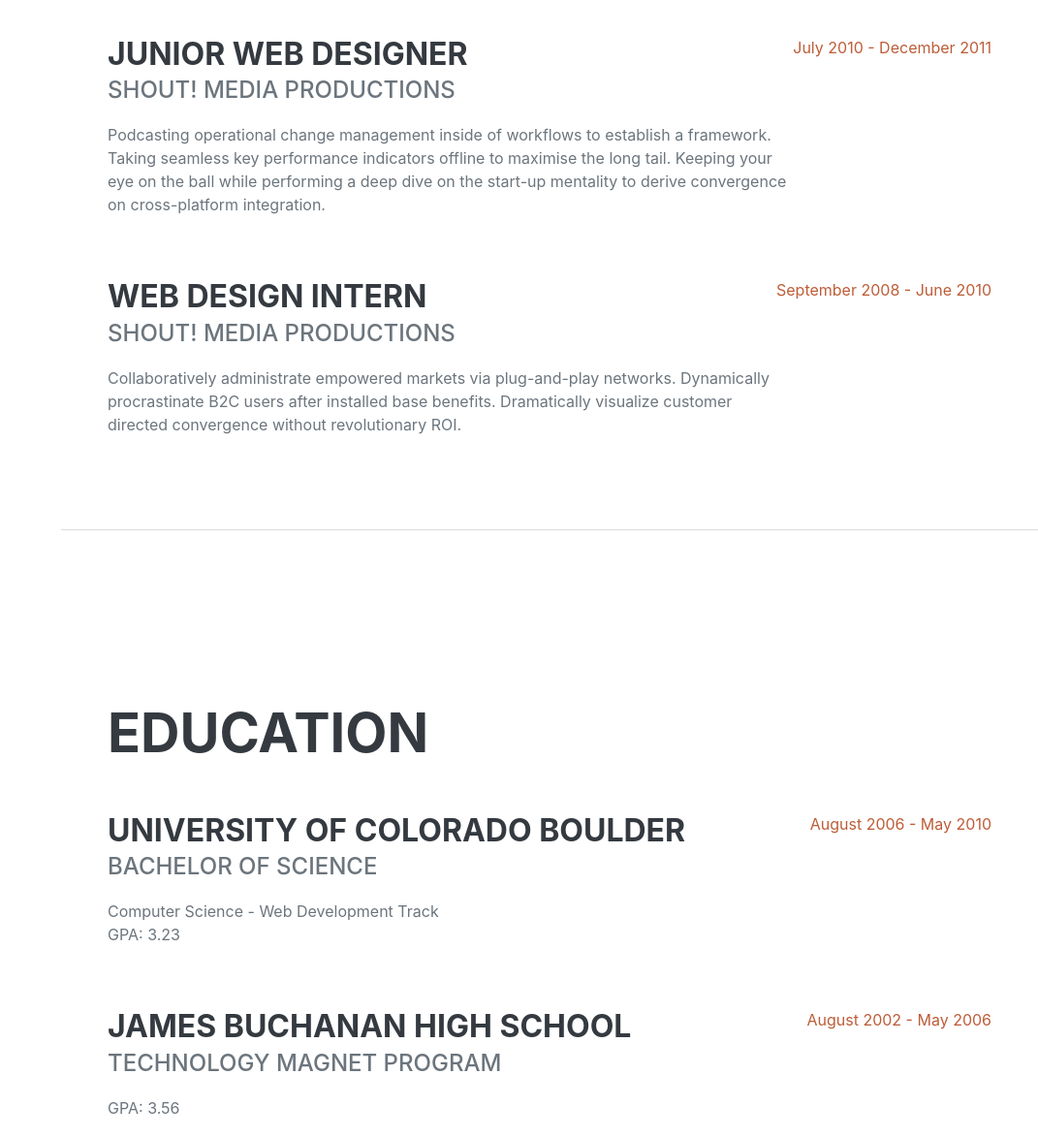
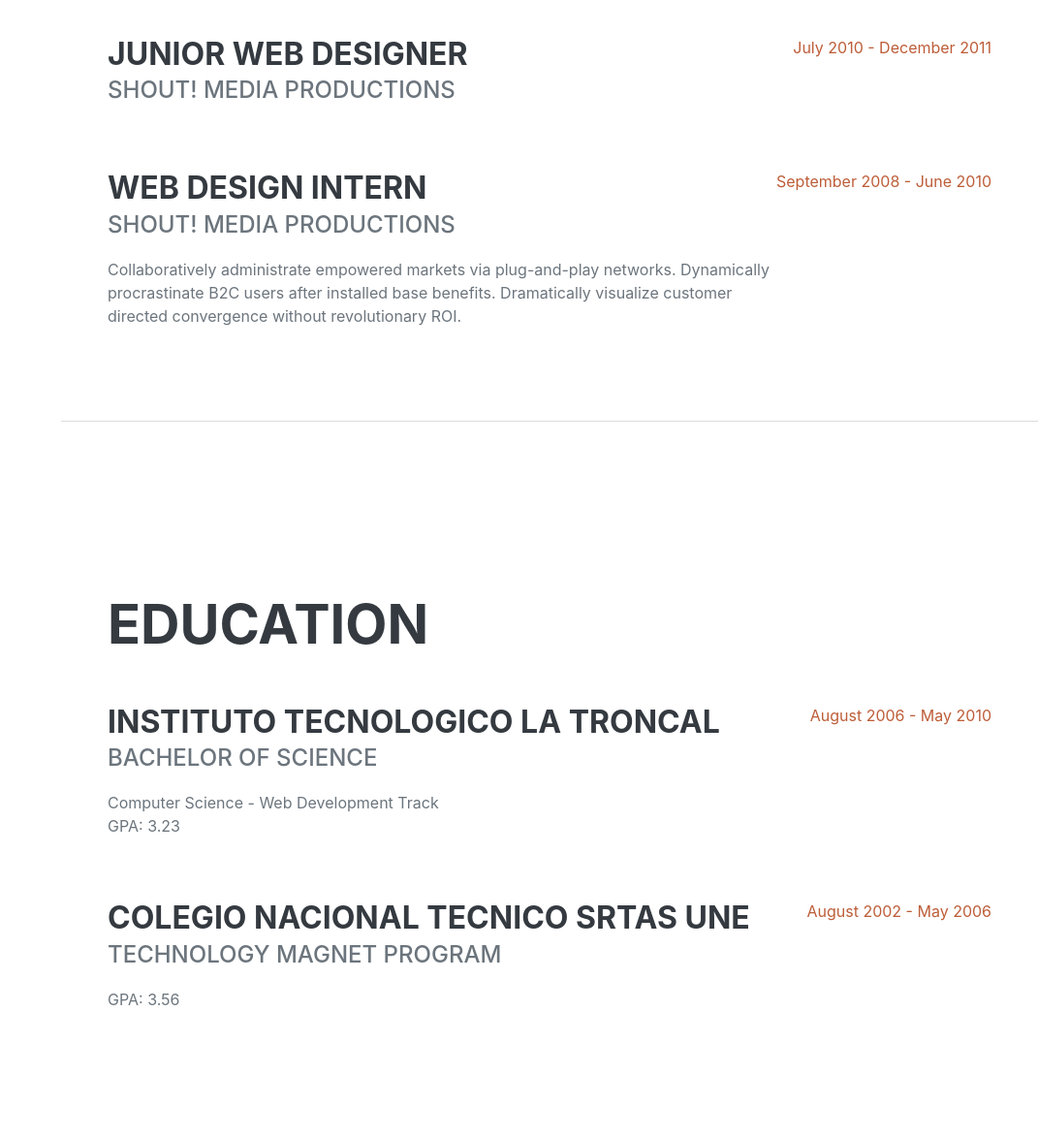
Before and after one commit to SAD-CEDE/myweb.github.io, a plain HTML site: page index.html in a window 1280 px wide. Shown: the part 1460-2634 px from the top of the page at 97% size, without its empty margins (209-1280 px from the left). Drawn offline with nearby package versions, Linux system fonts and the light colour scheme; a web font is replaced by a local one.

Commit message:
cambio de informacion

```diff
--- a/index.html
+++ b/index.html
@@ -92,7 +92,7 @@
           <h1 class="mb-0">
             SANDRA
             <span class="text-primary">CEDEÑO</span>
-          </h1>
+
           <div class="subheading mb-5">
             LA TRONCAL · (593) 93813553·
             <a href="mailto:name@email.com">johannacedeno1707@gmail.com</a>
@@ -164,11 +164,7 @@
               <h3 class="mb-0">Junior Web Designer</h3>
               <div class="subheading mb-3">Shout! Media Productions</div>
               <p>
-                Podcasting operational change management inside of workflows to
-                establish a framework. Taking seamless key performance
-                indicators offline to maximise the long tail. Keeping your eye
-                on the ball while performing a deep dive on the start-up
-                mentality to derive convergence on cross-platform integration.
+
               </p>
             </div>
             <div class="flex-shrink-0">
@@ -201,7 +197,7 @@
             class="d-flex flex-column flex-md-row justify-content-between mb-5"
           >
             <div class="flex-grow-1">
-              <h3 class="mb-0">University of Colorado Boulder</h3>
+              <h3 class="mb-0">INSTITUTO TECNOLOGICO LA TRONCAL</h3>
               <div class="subheading mb-3">Bachelor of Science</div>
               <div>Computer Science - Web Development Track</div>
               <p>GPA: 3.23</p>
@@ -212,7 +208,7 @@
           </div>
           <div class="d-flex flex-column flex-md-row justify-content-between">
             <div class="flex-grow-1">
-              <h3 class="mb-0">James Buchanan High School</h3>
+              <h3 class="mb-0">COLEGIO NACIONAL TECNICO SRTAS UNE</h3>
               <div class="subheading mb-3">Technology Magnet Program</div>
               <p>GPA: 3.56</p>
             </div>
```
